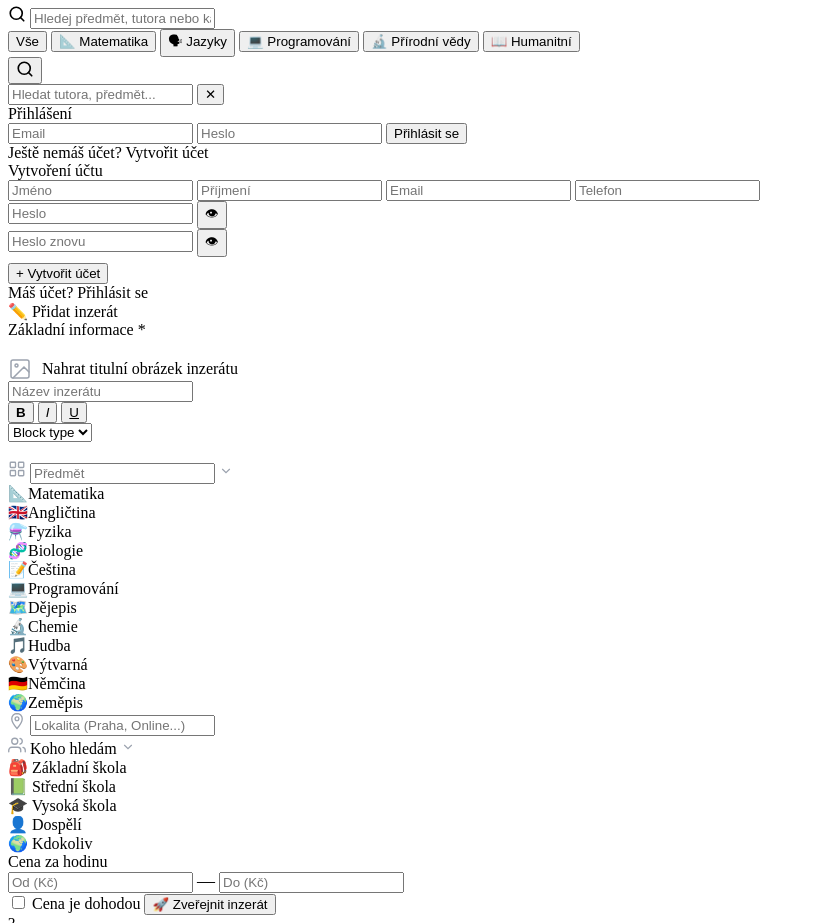
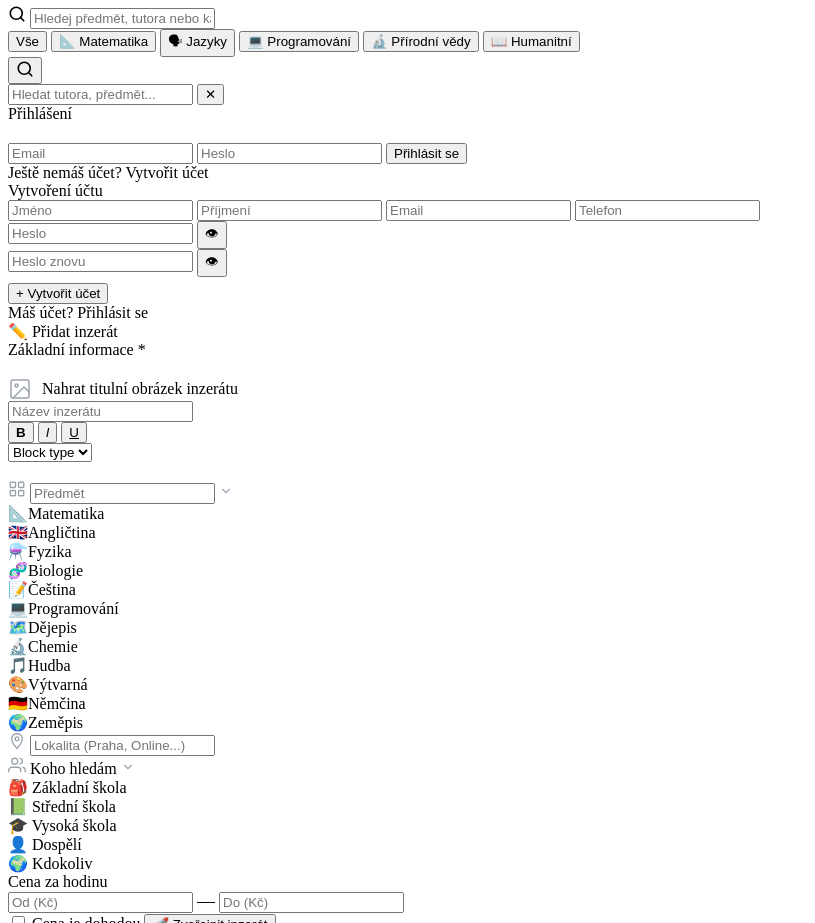
Before and after one commit to MajklEdit/nauc-me, a website with bundled scripts: page index.html in a window 1280 px wide. Shown: the part 900-1823 px from the top of the page, without its empty margins (0-815 px from the left). Built offline with nearby package versions, Linux system fonts and the light colour scheme; a script that the page names is missing.

Commit message:
Update index.html

```diff
--- a/index.html
+++ b/index.html
@@ -263,7 +263,7 @@
       <div class="form-error" id="login-error"></div>
       <input class="auth-input" id="login-email" type="email" placeholder="Email">
       <input class="auth-input" id="login-heslo" type="password" placeholder="Heslo" style="margin-bottom:0">
-      <button class="auth-btn dark" id="btn-login" onclick="doLogin()">Přihlásit se</button>
+      <button class="auth-btn dark" id="btn-login" onclick="doLogin()" style="margin-top:20px">Přihlásit se</button>
       <div class="auth-footer">Ještě nemáš účet? <a onclick="showPage('page-register')">Vytvořit účet</a></div>
     </div>
   </div>
```
